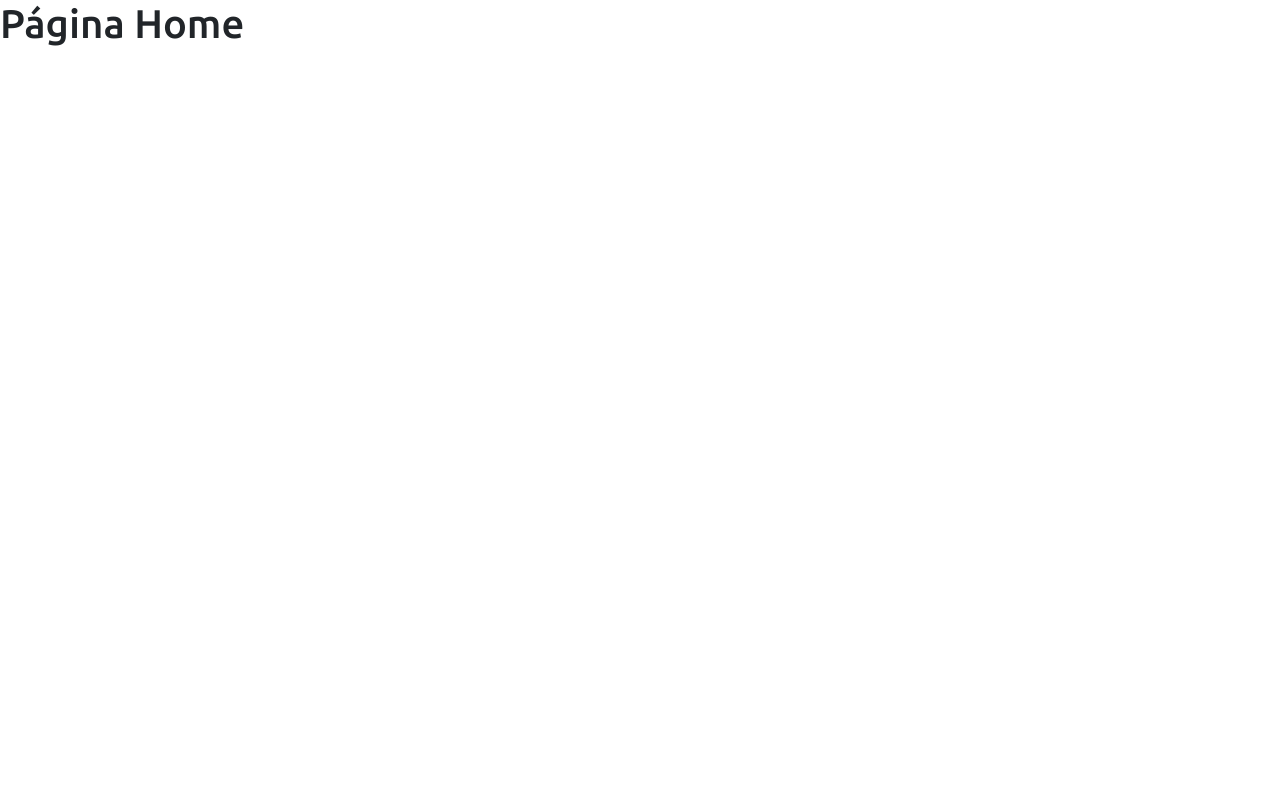
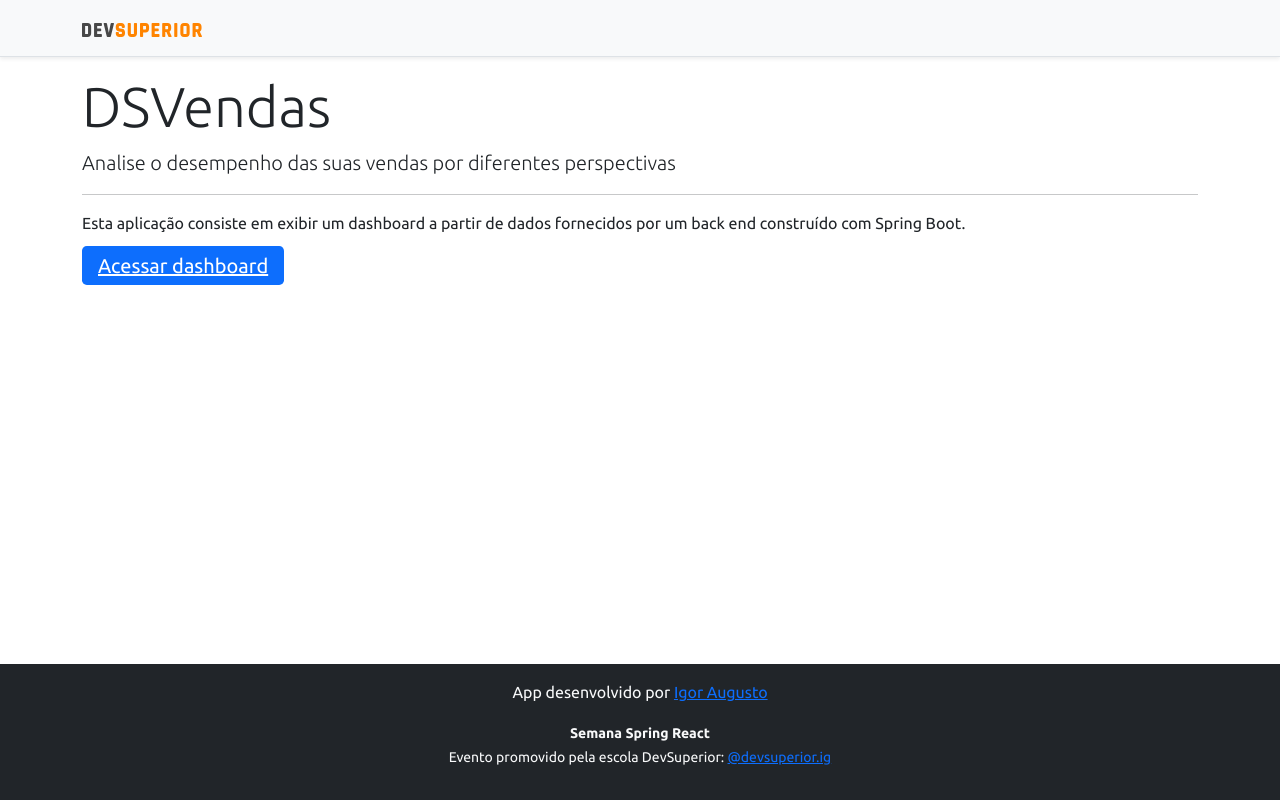
Before and after one commit to Igor2803/projeto-sds3, a React (Create React App) app in the folder frontend/: page / in a window 1280 px wide. Built offline with nearby package versions, Linux system fonts and the light colour scheme.

Commit message:
Home, navigation

```diff
--- a/frontend/src/components/NavBar/index.tsx
+++ b/frontend/src/components/NavBar/index.tsx
@@ -1,10 +1,13 @@
 import ImgDsDark from 'assets/img/ds-dark.svg';
+import { Link } from 'react-router-dom';
 const NavBar = () => {
     return (
         <div className="d-flex flex-column flex-md-row align-items-center p-3 px-md-4 mb-3 bg-light border-bottom shadow-sm">
         <div className="container">
           <nav className="my-2 my-md-0 mr-md-3">
+          <Link to="/">
             <img src={ImgDsDark} alt="DevSuperior" width="120" />
+            </Link>
           </nav>
         </div>
       </div>
--- a/frontend/src/pages/Home/index.tsx
+++ b/frontend/src/pages/Home/index.tsx
@@ -1,10 +1,25 @@
+import Footer from "components/Footer";
+import NavBar from "components/NavBar";
+import { Link } from "react-router-dom";
+
 const Home = () => {
-    return (
-       <div>
-           <h1>Página Home</h1>
-       </div>
+  return (
+    <>
+      <NavBar />
+      <div className="container">
+        <div className="jumbotron">
+          <h1 className="display-4">DSVendas</h1>
+          <p className="lead">Analise o desempenho das suas vendas por diferentes perspectivas</p>
+          <hr />
+          <p>Esta aplicação consiste em exibir um dashboard a partir de dados fornecidos por um back end construído com Spring Boot.</p>
+          <Link className="btn- btn-primary btn-lg" to="/dashboard">
+              Acessar dashboard
+          </Link>
+        </div>
+      </div>
+      <Footer />
+    </>
+  );
+}
 
-     );
-   }
-
-   export default Home;
+export default Home;
```
